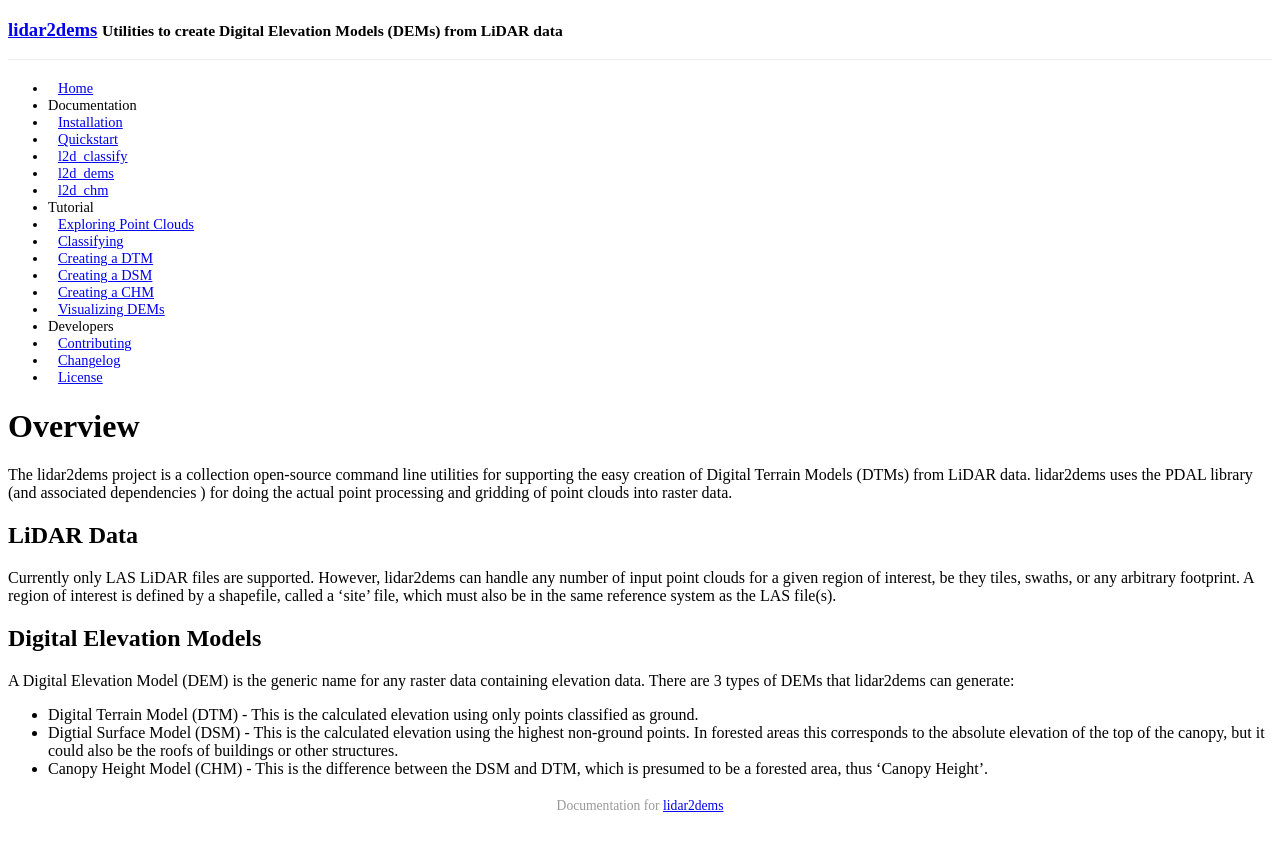
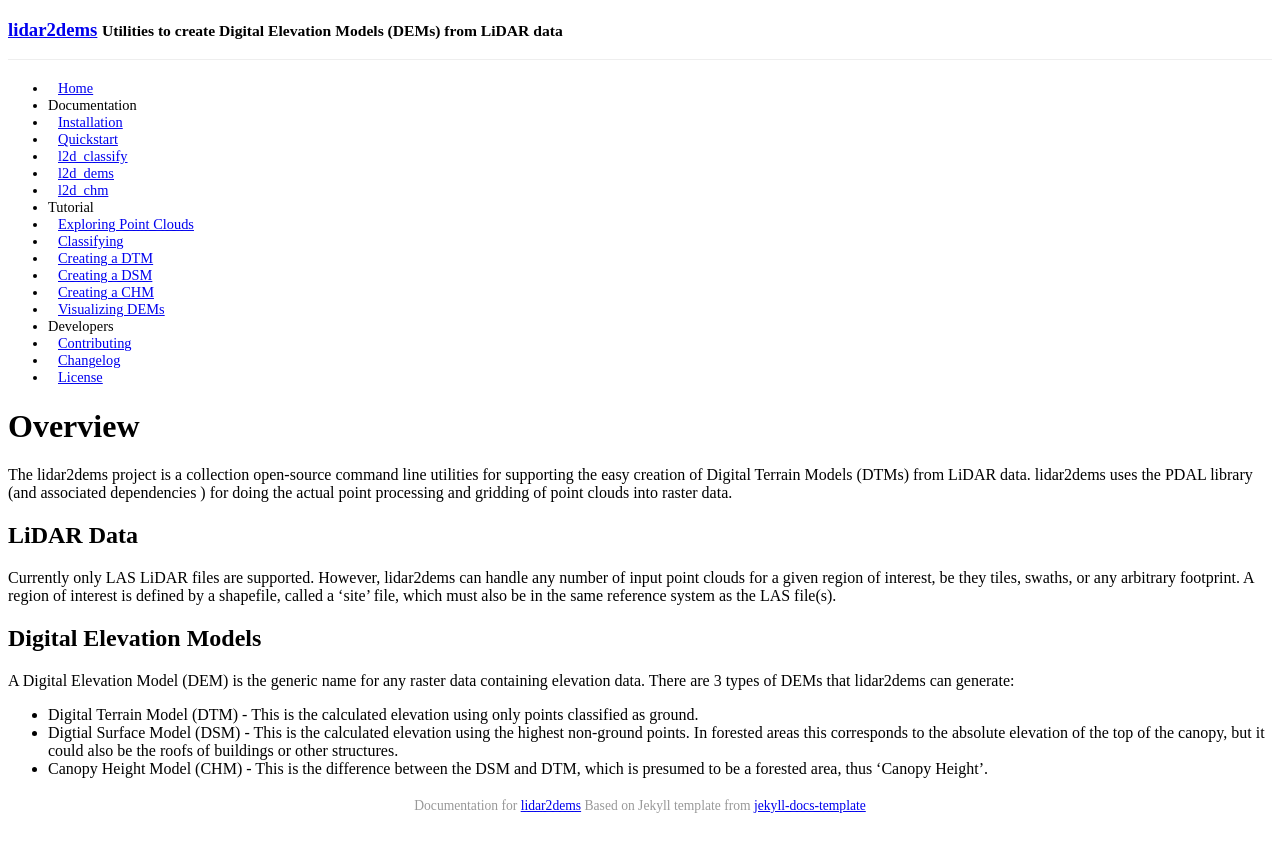
Before and after one commit to Applied-GeoSolutions/lidar2dems, a Jekyll site: the page built from index.md, in a window 1280 px wide. Shown: the top 852 px of the page. Built offline with Jekyll 4.4.1, drawn with Linux system fonts in a browser that asks for light colours; Markdown is read by kramdown in place of the engine named in the settings; a style sheet for code colours, icons or effects is not loaded.

Commit message:
modified footer to attribute jekyll-docs-template

```diff
--- a/_includes/footer.html
+++ b/_includes/footer.html
@@ -1 +1,2 @@
 Documentation for <a href="{% if site.codeurl %}{{ site.codeurl }}{% else %}{{ site.baseurl }}{% endif %}">{{ site.title }}</a>
+Based on Jekyll template from <a href="https://github.com/bruth/jekyll-docs-template">jekyll-docs-template</a>
```
